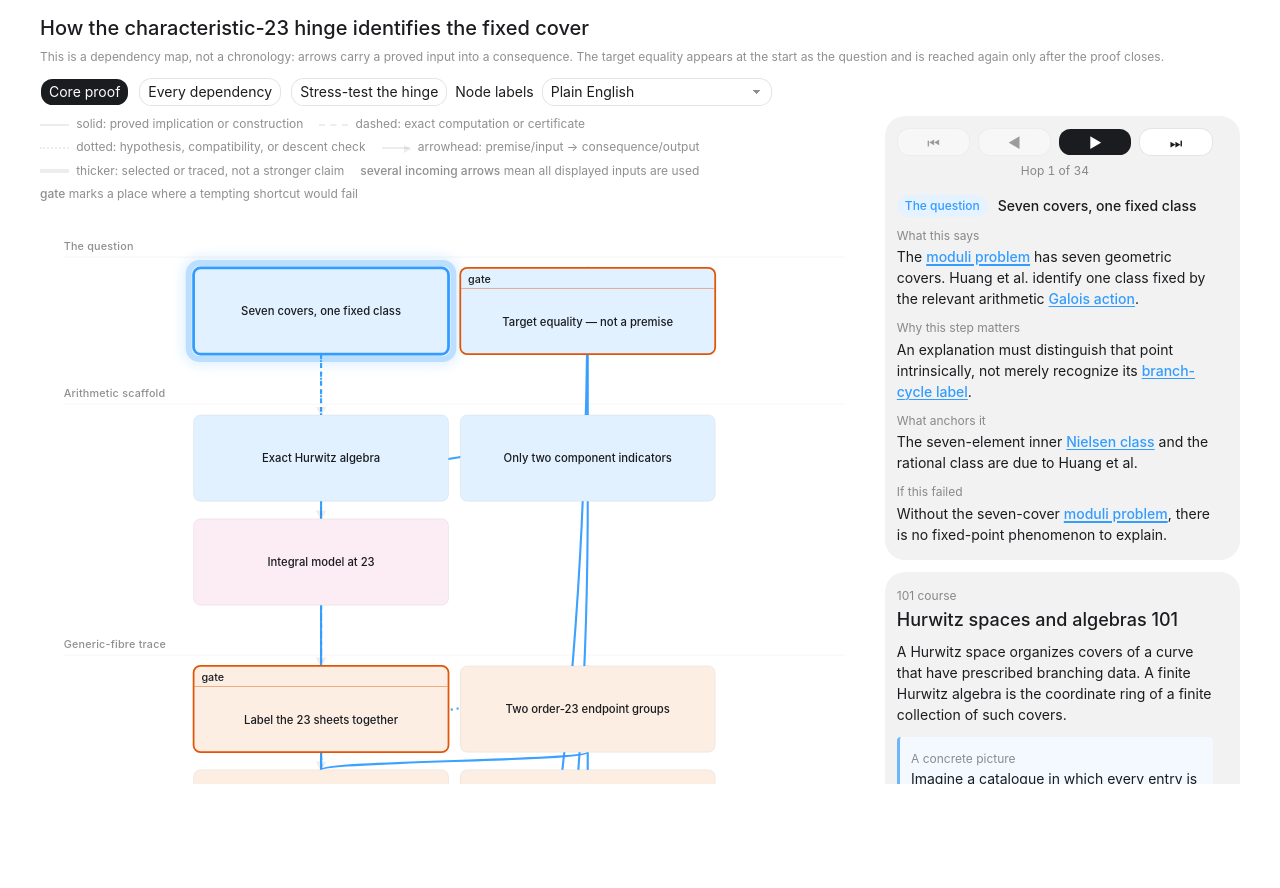
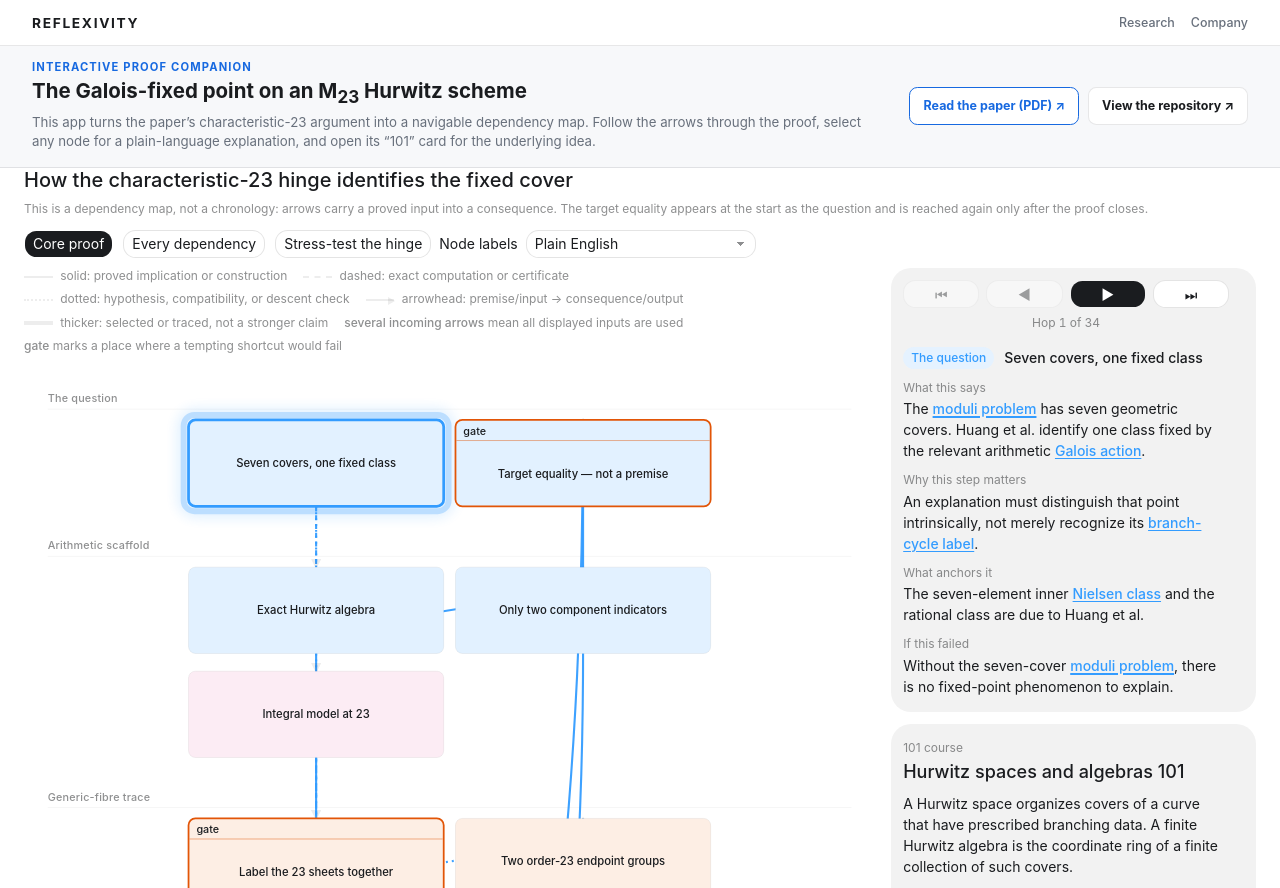
Before and after one commit to research-reflexivity/frontier-math-m23-cover-investigation, a plain HTML site: page index.html in a window 1280 px wide. Before the commit the page ends 800 px from the top, so only its background shows below. Drawn offline with nearby package versions, Linux system fonts and the light colour scheme.

Commit message:
Add paper context and resources to proof map

```diff
--- a/index.html
+++ b/index.html
@@ -5,10 +5,145 @@
 <meta name="viewport" content="width=device-width, initial-scale=1">
 <meta name="referrer" content="no-referrer">
 <meta http-equiv="Content-Security-Policy" content="default-src 'none'; script-src 'unsafe-inline' 'unsafe-eval' 'wasm-unsafe-eval' blob: data: https://cdnjs.cloudflare.com https://cdn.jsdelivr.net https://esm.sh https://fonts.bunny.net https://fonts.googleapis.com https://fonts.gstatic.com https://unpkg.com; style-src 'unsafe-inline' blob: data: https://cdnjs.cloudflare.com https://cdn.jsdelivr.net https://esm.sh https://fonts.bunny.net https://fonts.googleapis.com https://fonts.gstatic.com https://unpkg.com; img-src blob: data: https://cdnjs.cloudflare.com https://cdn.jsdelivr.net https://esm.sh https://fonts.bunny.net https://fonts.googleapis.com https://fonts.gstatic.com https://unpkg.com; font-src blob: data: https://cdnjs.cloudflare.com https://cdn.jsdelivr.net https://esm.sh https://fonts.bunny.net https://fonts.googleapis.com https://fonts.gstatic.com https://unpkg.com; media-src blob: data: https://cdnjs.cloudflare.com https://cdn.jsdelivr.net https://esm.sh https://fonts.bunny.net https://fonts.googleapis.com https://fonts.gstatic.com https://unpkg.com; worker-src blob:; connect-src blob: data:; frame-src 'self'; object-src 'none'; base-uri 'none'; form-action 'none'">
+<meta name="description" content="An interactive dependency map for the characteristic-23 argument identifying the Galois-fixed point on an M23 Hurwitz scheme.">
+<meta name="theme-color" content="#ffffff">
+<link rel="canonical" href="https://research-reflexivity.github.io/frontier-math-m23-cover-investigation/">
 <title>M23 Hinge Causal Graph</title>
-<style>:root{color-scheme:light dark;background:light-dark(rgb(255 255 255), rgb(24 24 24))}html,body{margin:0}body{box-sizing:border-box;padding:1rem;background:inherit}iframe{display:block;width:100%;height:calc(100vh - 2rem);margin:0 auto;border:0}</style>
+<style>
+  :root {
+    color-scheme: light dark;
+    --page-bg: light-dark(#ffffff, #181818);
+    --page-text: light-dark(#1a1c1f, #ffffff);
+    --page-muted: light-dark(#68707c, #aab0b9);
+    --page-border: light-dark(rgb(26 28 31 / 10%), rgb(255 255 255 / 11%));
+    --page-panel: light-dark(#f7f8fa, #202226);
+    --page-accent: light-dark(#1769e0, #72b5ff);
+    background: var(--page-bg);
+  }
+  * { box-sizing: border-box; }
+  html, body { min-height: 100%; margin: 0; }
+  body {
+    display: flex;
+    min-height: 100vh;
+    flex-direction: column;
+    color: var(--page-text);
+    background: var(--page-bg);
+    font-family: -apple-system, BlinkMacSystemFont, "Segoe UI", sans-serif;
+  }
+  a { color: inherit; }
+  .site-bar {
+    display: flex;
+    min-height: 46px;
+    align-items: center;
+    justify-content: space-between;
+    gap: 1rem;
+    padding: 0.55rem clamp(1rem, 2.5vw, 2.25rem);
+    border-bottom: 1px solid var(--page-border);
+  }
+  .brand {
+    display: inline-flex;
+    align-items: center;
+    font-size: 0.86rem;
+    font-weight: 680;
+    letter-spacing: 0.12em;
+    text-decoration: none;
+    text-transform: uppercase;
+  }
+  .site-nav { display: flex; flex-wrap: wrap; gap: 1rem; }
+  .site-nav a {
+    color: var(--page-muted);
+    font-size: 0.78rem;
+    font-weight: 550;
+    text-decoration: none;
+  }
+  .site-nav a:hover, .site-nav a:focus-visible { color: var(--page-text); text-decoration: underline; }
+  .app-context {
+    display: grid;
+    grid-template-columns: minmax(0, 1fr) auto;
+    gap: 1.25rem 2rem;
+    align-items: center;
+    padding: 0.9rem clamp(1rem, 2.5vw, 2.25rem) 1rem;
+    border-bottom: 1px solid var(--page-border);
+    background: var(--page-panel);
+  }
+  .app-kicker {
+    margin: 0 0 0.22rem;
+    color: var(--page-accent);
+    font-size: 0.7rem;
+    font-weight: 700;
+    letter-spacing: 0.1em;
+    text-transform: uppercase;
+  }
+  .app-context h1 {
+    margin: 0;
+    font-size: clamp(1rem, 1.7vw, 1.28rem);
+    line-height: 1.25;
+  }
+  .app-description {
+    max-width: 72rem;
+    margin: 0.35rem 0 0;
+    color: var(--page-muted);
+    font-size: 0.83rem;
+    line-height: 1.45;
+  }
+  .app-links { display: flex; flex-wrap: wrap; justify-content: flex-end; gap: 0.55rem; }
+  .app-link {
+    display: inline-flex;
+    min-height: 2.35rem;
+    align-items: center;
+    justify-content: center;
+    padding: 0.5rem 0.82rem;
+    border: 1px solid var(--page-border);
+    border-radius: 0.52rem;
+    background: var(--page-bg);
+    font-size: 0.78rem;
+    font-weight: 650;
+    text-decoration: none;
+    white-space: nowrap;
+  }
+  .app-link-primary { border-color: var(--page-accent); color: var(--page-accent); }
+  .app-link:hover, .app-link:focus-visible { border-color: var(--page-accent); }
+  iframe {
+    display: block;
+    width: 100%;
+    min-height: 720px;
+    flex: 1 1 auto;
+    margin: 0 auto;
+    border: 0;
+  }
+  @media (max-width: 760px) {
+    .app-context { grid-template-columns: minmax(0, 1fr); }
+    .app-links { justify-content: flex-start; }
+    iframe { min-height: 1080px; }
+  }
+  @media (max-width: 480px) {
+    .site-bar { align-items: flex-start; }
+    .site-nav { justify-content: flex-end; gap: 0.65rem; }
+    .app-links { display: grid; grid-template-columns: 1fr 1fr; }
+  }
+</style>
 </head>
 <body>
+<header class="site-bar">
+  <a class="brand" href="https://reflexivity.com/en" aria-label="Reflexivity company homepage">
+    <span>Reflexivity</span>
+  </a>
+  <nav class="site-nav" aria-label="Reflexivity links">
+    <a href="https://research-reflexivity.github.io/">Research</a>
+    <a href="https://reflexivity.com/en">Company</a>
+  </nav>
+</header>
+<section class="app-context" aria-labelledby="app-title">
+  <div>
+    <p class="app-kicker">Interactive proof companion</p>
+    <h1 id="app-title">The Galois-fixed point on an M<sub>23</sub> Hurwitz scheme</h1>
+    <p class="app-description">This app turns the paper’s characteristic-23 argument into a navigable dependency map. Follow the arrows through the proof, select any node for a plain-language explanation, and open its “101” card for the underlying idea.</p>
+  </div>
+  <nav class="app-links" aria-label="Paper resources">
+    <a class="app-link app-link-primary" href="m23-cover-investigation.pdf" target="_blank" rel="noopener">Read the paper (PDF) ↗</a>
+    <a class="app-link" href="https://github.com/research-reflexivity/frontier-math-m23-cover-investigation" target="_blank" rel="noopener">View the repository ↗</a>
+  </nav>
+</section>
 <iframe sandbox="allow-scripts" referrerpolicy="no-referrer" title="M23 Hinge Causal Graph" srcdoc="&lt;!doctype html&gt;
 &lt;html lang=&quot;en&quot;&gt;
 &lt;head&gt;
```
Also changed, not shown: 1 other file.
